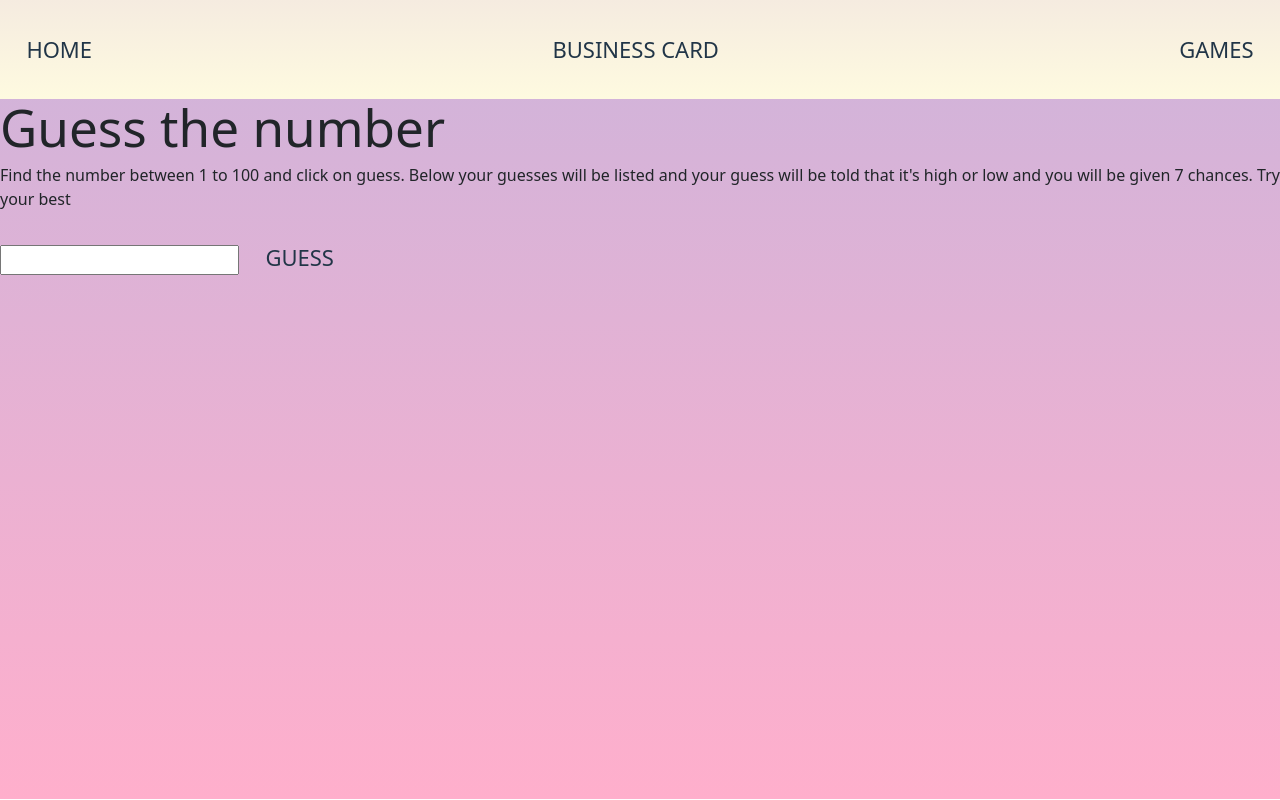
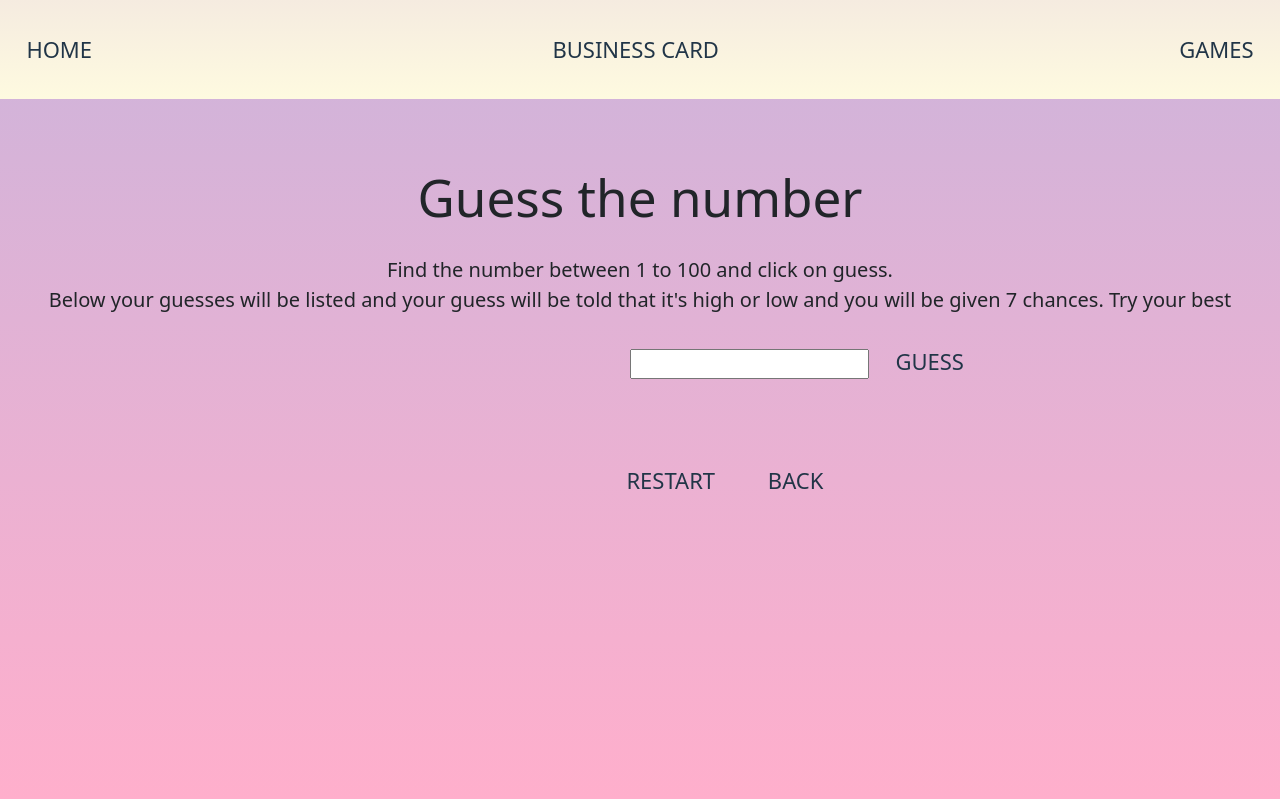
Before and after one commit to nischalsatwik/exploring, a React (Vite) app: page /game/Numbergame in a window 1280 px wide. Built offline with nearby package versions, Linux system fonts and the light colour scheme.

Commit message:
done need to deploy

```diff
--- a/index.html
+++ b/index.html
@@ -10,7 +10,7 @@
   crossorigin="anonymous"
 />
     <meta name="viewport" content="width=device-width, initial-scale=1.0" />
-    <title>Vite + React</title>
+    <title>Nischal</title>
   </head>
   <body>
     <div id="root"></div>
--- a/src/App.css
+++ b/src/App.css
@@ -412,7 +412,31 @@ margin-top: 10px;
   width:23px;
   height:23px;
 }
+/*Guess-game*/
+.guess{
+margin-top:70px;
+}
+.guess h1{
+  text-align: center!important;
+}
+.guess p{
+  margin-top: 30px;
+  text-align: center!important;
+  font-size: 20px;
+  font-weight: 400;
+}
+ #inputs{
+    margin-left:630px!important;
+}
+#guess-play
+{
+  margin-top:30px;
+  margin-left:600px;
+}
 /*Tictactoe*/
+.tic{
+  margin-top:50px;
+}
 .div11{
   width: 100px;
   height: 100px;
@@ -452,10 +476,18 @@ line-height: 100px;
 .carousel-control-next-icon{
   background-image: url("./assets/arrow-right-square-fill.svg") !important;
 }
+.tic p{
+  margin-left: 450px;
+  font-size: 20px;
+  font-weight: 400;
+}
 /*Mind game */
+
 .main-body{
   display: flex;
-  margin-top: 30px;
+  align-items: center;
+  justify-content: center;
+  margin-top: 30px
   }
   .red,.blue,.green,.yellow{
       width:200px;
@@ -477,5 +509,13 @@ line-height: 100px;
   }
   .main-body-buttons{
     margin-top: 30px;
+    justify-content: center;
+    align-items: center;
     cursor: pointer;
+    margin-left: 600px;
   }
+  .main-body-buttons p{
+   margin-left:-450px !important;
+   font-weight: bolder !important;
+   font-size:20px !important;
+  }
--- a/src/components/All.jsx
+++ b/src/components/All.jsx
@@ -14,7 +14,7 @@ function All(props)
                 <li className="home-details"><span className="home-just">Acheivements</span> to know what I have acheived until now.</li>
                 <p>And click on the above</p>
                 <li className="home-details"><span className="home-just">Business card</span> to contact me through social media or email</li>
-                <li className="home-details"><span className="home-just">Games and Quiz</span> to have some fun</li>
+                <li className="home-details"><span className="home-just">Games</span> to have some fun</li>
             </ul>
             </div>
         </div>
--- a/src/components/Games and Quiz/Mindgame.jsx
+++ b/src/components/Games and Quiz/Mindgame.jsx
@@ -1,6 +1,8 @@
 import {  useRef } from "react";
+import { useNavigate } from "react-router-dom";
 function Mindgame()
 {
+    const navigate=useNavigate();
     let vis=false;
     let message="level 1";
 
@@ -56,6 +58,7 @@ function Mindgame()
         {
             console.log(arr2,"noted indside glow colors");
             vis=true;
+            alert("now your turn");
         }
     }
 
@@ -73,7 +76,7 @@ function Mindgame()
         if(vis)
           console.log(vis,"=vis")
         {
-           ()=> element.current.style.backgroundColor = "black";
+            element.current.style.backgroundColor = "black";
         setTimeout(() => {
             element.current.style.backgroundColor = color;
         }, 200);
@@ -113,7 +116,8 @@ return(
     <div className="main-body-buttons">
       <button onClick={game}>Start</button>
       <button onClick={()=>window.location.reload()}>Restart</button>
-      <p>{message}</p>
+      <button onClick={()=>navigate("/game")}>Back</button>
+      <p>Just click on the color after the color turns black . For each level the number of colours turn black increases. All the best </p>
     </div>
 </div>
 )
--- a/src/components/Games and Quiz/NumberGame.jsx
+++ b/src/components/Games and Quiz/NumberGame.jsx
@@ -2,7 +2,7 @@ import {useState,useEffect} from 'react'
 import { useNavigate } from 'react-router-dom';
 export default function NumberGame(){
     const navigate=useNavigate();
-    const p1=["Your guess is right. The random number chosen is: ","you have guessed in ","your guess is high","your guess is low"];
+    const p1=["Your guess is right. The random number chosen is: ","Your 7 chances are over","your guess is high","your guess is low"];
     const [p2,setP2]=useState(0);
     const [p3,setP3]=useState([]);
     const [Count,setCount]=useState(0);
@@ -44,19 +44,18 @@ export default function NumberGame(){
         }
     }
 
-    return(<div>
+    return(<div className="guess">
         <h1>Guess the number</h1>
-        <p>Find the number between 1 to 100 and click on guess. Below your guesses will be listed and your guess will be told that it's high or low and you will be given 7 chances. Try your best</p>
-        <input type="text"  onChange={e=>setP2(e.target.value)} ></input>
+        <p>Find the number between 1 to 100 and click on guess.<br></br> Below your guesses will be listed and your guess will be told that it's high or low and you will be given 7 chances. Try your best</p>
+        <input type="text" id="inputs" onChange={e=>setP2(e.target.value)} ></input>
         <button className='game-show' onClick={calculate} disabled={disable? true : false}>Guess</button>
         <p>{p5}</p>
         <h1>{p3.join(",")}</h1>
-        {disable &&(
             <>
-        <button onClick={()=>window.location.reload()}>Yes</button>
+            {disable &&<p>The random number chosen is : {randomNumber}</p>}
+        <button id="guess-play" onClick={()=>window.location.reload()}>Restart</button>
         <button onClick={()=>navigate("/game")}>Back</button>
-        </>)
-}
+        </>
     </div>
         );
 }
--- a/src/components/Games and Quiz/Tictactoe.jsx
+++ b/src/components/Games and Quiz/Tictactoe.jsx
@@ -73,6 +73,7 @@ export default function Tictactoe(){
         <button className="tic-back" onClick={()=>navigate("/game")}>Back</button>
         <button onClick={()=>window.location.reload()}>Restart</button>
         </div>
+        <p>It's a basic tic tac toe . Play with your friend. Start by clicking on the box</p>
     </div>
     )
 }
```
